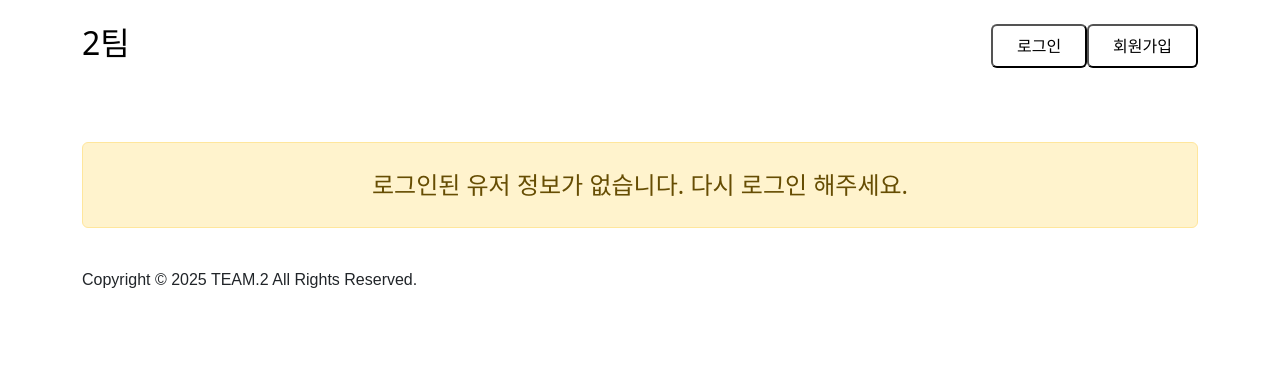
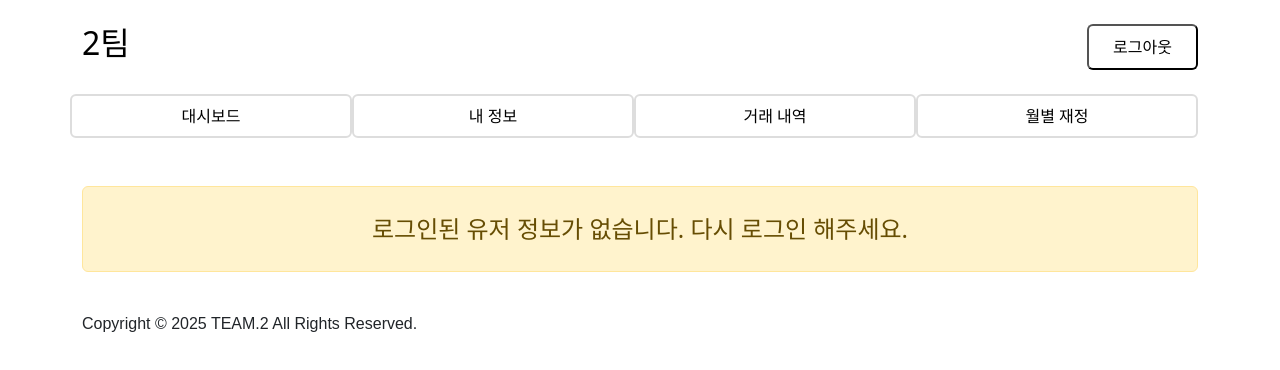
Before and after one commit to ckdwlsrh/household-budget-web, a Vue app: page /profileEdit in a window 1280 px wide. Shown: the top 370 px of the page. Built offline with nearby package versions, Linux system fonts and the light colour scheme.

Commit message:
Refactor : Nav, Header 전역 변수 사용 리팩토링 - userStore에 isLoggedIn 변수 선언/초기화 후 전역변수 사용 - issue : #11

```diff
--- a/src/components/Layouts/HeaderView.vue
+++ b/src/components/Layouts/HeaderView.vue
@@ -4,21 +4,10 @@
       <div class="row">
         <div class="text-2xl col-md-8" style="color: black"><h2 @click="">2팀</h2></div>
         <div class="col-md-4 d-flex justify-content-end">
-          <template v-if="!isLoggedIn">
-            <RouterLink :to="{ name: 'loginPage' }">
-              <button class="bg-white text-blue-600 px-4 py-2 rounded mr-2 hover:bg-gray-200">
-                로그인
-              </button>
-            </RouterLink>
-            <RouterLink :to="{ name: 'signupPage' }">
-              <button class="bg-white text-blue-600 px-4 py-2 rounded hover:bg-gray-200">
-                회원가입
-              </button>
-            </RouterLink>
-          </template>
-
-          <template v-else>
-            <button @click="logOut" class="bg-white text-black px-4 py-2 rounded">로그아웃</button>
+          <template v-if="userStore.isLoggedIn">
+            <button @click="logOut()" class="bg-white text-black px-4 py-2 rounded">
+              로그아웃
+            </button>
           </template>
         </div>
       </div>
@@ -30,20 +19,21 @@
 import { RouterLink } from 'vue-router'
 import { onMounted } from 'vue'
 import { ref } from 'vue'
+import { useRouter } from 'vue-router'
+import { useUserStore } from '@/stores/userStore'
 
-const isLoggedIn = ref(false)
+const userStore = useUserStore()
 
 onMounted(() => {
-  const storedUser = localStorage.getItem('loggedUser')
+  const storedUser = userStore.getLoggedUser
   if (storedUser) {
-    isLoggedIn.value = true
+    userStore.isLoggedIn = true
   }
 })
 
 const logOut = () => {
-  localStorage.removeItem('loggedUser')
-  isLoggedIn.value = false
-  window.location.href = '/login'
+  userStore.isLoggedIn = false
+  userStore.logoutHandler()
 }
 </script>
 
--- a/src/components/Layouts/NavView.vue
+++ b/src/components/Layouts/NavView.vue
@@ -2,7 +2,7 @@
   <nav class="bg-gray-800 text-white">
     <div class="container">
       <div class="row">
-        <template v-if="isLoggedIn">
+        <template v-if="userStore.isLoggedIn">
           <ul class="nav nav-pills nav-justified">
             <div class="nav-item">
               <RouterLink
@@ -41,15 +41,18 @@
 
 <script setup>
 import { RouterLink } from 'vue-router'
-import { onMounted } from 'vue'
+import { onMounted, watch } from 'vue'
 import { ref } from 'vue'
+import { useUserStore } from '@/stores/userStore'
 
-const isLoggedIn = ref(false)
+const userStore = useUserStore()
 
 onMounted(() => {
-  const storedUser = localStorage.getItem('loggedUser')
-  if (storedUser) {
-    isLoggedIn.value = true
+  const storedUser = userStore.getLoggedUser
+  if (!storedUser) {
+    userStore.isLoggedIn = false
+  } else {
+    userStore.isLoggedIn = true
   }
 })
 </script>
--- a/src/stores/userStore.js
+++ b/src/stores/userStore.js
@@ -1,7 +1,7 @@
 import { defineStore } from 'pinia'
 import { ref, toRaw } from 'vue'
+import axios from 'axios'
 import { useRouter } from 'vue-router'
-import { createUser, editUserById, getUsers } from '@/api/user/userService'
 
 export const useUserStore = defineStore('user', () => {
   const username = ref('')
@@ -12,14 +12,15 @@ export const useUserStore = defineStore('user', () => {
   const checkPassword = ref('')
   const agree = ref(false)
   const loggedUser = ref(null)
+  const isLoggedIn = ref(false)
 
   // 유저 전체 조회
-  const fetchUsers = async () => {
+  const getUsers = async () => {
     try {
-      const data = await getUsers()
-      users.value = data
+      const response = await axios.get('/api/user')
+      users.value = response.data
     } catch (error) {
-      console.error('유저 조회 오류: ', error)
+      console.error('유저 조회 오류', error)
     }
   }
 
@@ -37,7 +38,7 @@ export const useUserStore = defineStore('user', () => {
         return
       }
 
-      await fetchUsers()
+      await getUsers()
 
       const existUser = users.value.find(
         (user) => user.email === email.value && user.password === password.value,
@@ -46,6 +47,7 @@ export const useUserStore = defineStore('user', () => {
       if (existUser) {
         console.log('로그인 성공:', toRaw(existUser))
         localStorage.setItem('loggedUser', JSON.stringify(toRaw(existUser)))
+        //리다이렉트 하기위해 router.push수정
         window.location.href = '/'
       } else {
         alert('이메일 또는 비밀번호가 일치하지 않습니다.')
@@ -78,7 +80,7 @@ export const useUserStore = defineStore('user', () => {
         return
       }
 
-      await fetchUsers()
+      await getUsers()
       const emailExist = users.value.find((user) => user.email === email.value)
 
       if (emailExist) {
@@ -86,7 +88,7 @@ export const useUserStore = defineStore('user', () => {
         return
       }
 
-      await createUser({
+      await axios.post('/api/user', {
         username: username.value,
         email: email.value,
         password: password.value,
@@ -129,12 +131,12 @@ export const useUserStore = defineStore('user', () => {
     }
 
     try {
-      await editUserById(loggedUser.value.id, newVal)
+      await axios.put(`/api/user/${loggedUser.value.id}`, newVal)
       loggedUser.value.password = newPassword
       localStorage.setItem('loggedUser', JSON.stringify(loggedUser.value))
       return true
     } catch (error) {
-      console.error('비밀번호 변경 실패: ', error)
+      console.error('에러 발생: ', error)
       return false
     }
   }
@@ -164,6 +166,7 @@ export const useUserStore = defineStore('user', () => {
     agree,
     users,
     loggedUser,
+    isLoggedIn,
 
     isValidEmail,
     getUsers,
```
